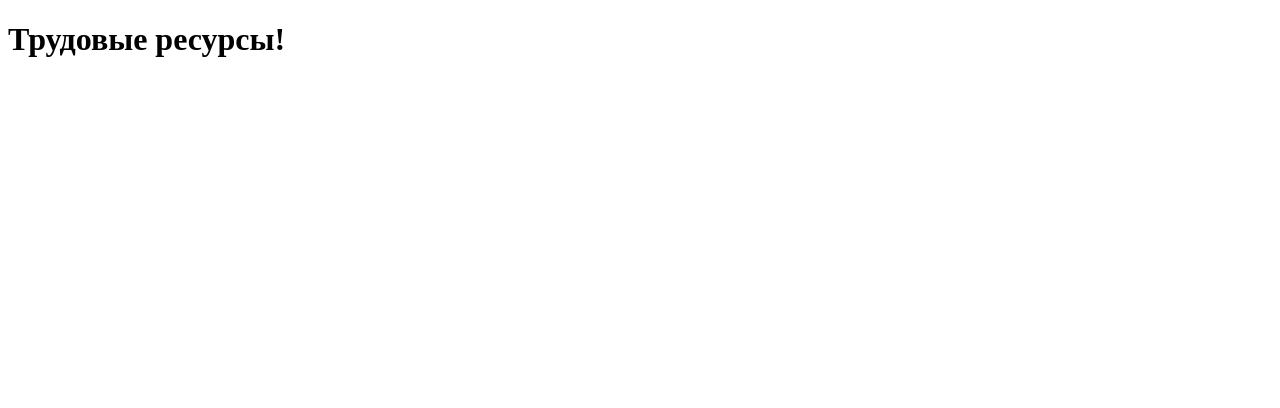
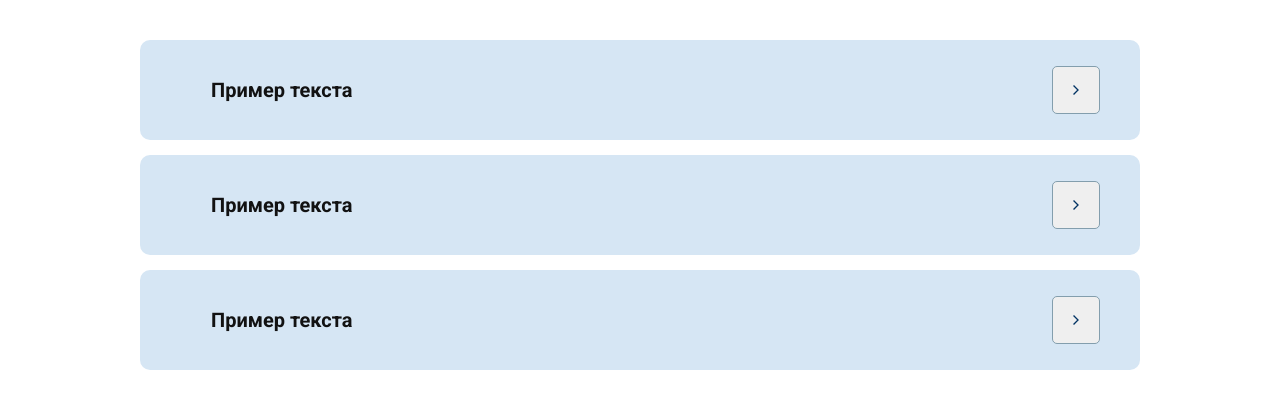
Before and after one commit to Trudovyereservy/frontend_part, a Next.js app: page / in a window 1280 px wide. Shown: the top 408 px of the page. Built offline with nearby package versions, Linux system fonts and the light colour scheme.

Commit message:
верстка блока FAQ

```diff
--- a/src/app/layout.tsx
+++ b/src/app/layout.tsx
@@ -1,22 +1,23 @@
 import type { Metadata } from 'next';
-// import { Roboto, Inter } from 'next/font/google';
-import '../styles/globals.scss'
+import { Roboto } from 'next/font/google';
+import '../styles/globals.scss';
 
-// const inter = Inter({ subsets: ['latin'] })
+const roboto = Roboto({ subsets: ['latin'], display: 'swap', variable: '--font-roboto', weight: ['400', '500', '700'] });
 
 export const metadata: Metadata = {
   title: 'Трудовые резервы',
-  description: 'Общественно полезный фонд кадрового и спортивно-культурного развития “Трудовые резервы”',
+  description:
+    'Общественно полезный фонд кадрового и спортивно-культурного развития “Трудовые резервы”',
+};
+
+export default function RootLayout({ children }: { children: React.ReactNode }) {
+  return (
+    <html lang="ru" className={roboto.variable}>
+      <body>
+        <div className='page__wrapper'>
+          {children}
+        </div>
+      </body>
+    </html>
+  );
 }
-
-export default function RootLayout({
-  children,
-}: {
-  children: React.ReactNode
-}) {
-  return (
-    <html lang="ru">
-      <body>{children}</body>
-    </html>
-  )
-}
--- a/src/app/page.tsx
+++ b/src/app/page.tsx
@@ -1,9 +1,10 @@
+import { Faq } from "@/components/Faq/Faq";
 import styles from "./page.module.scss";
 
 export default function Home() {
   return (
     <main className={styles.main}>
-      <h1>Трудовые ресурсы!</h1>
+      <Faq />
     </main>
   );
 }
--- /dev/null
+++ b/src/components/Faq/Faq.module.scss
@@ -0,0 +1,45 @@
+@import '../../styles/_variables.scss';
+@import '../../styles/_mixins.scss';
+
+.faq {
+  max-width: 1440px;
+  width: 100%;
+  margin: 0 auto;
+  padding: 40px 140px 70px 140px;
+  box-sizing: border-box;
+  font-family: Roboto, sans-serif;
+}
+
+.faq__container {
+  width: 100%;
+  display: flex;
+  flex-direction: column;
+  gap: 15px;
+  padding: 0;
+  list-style-type: none;
+}
+
+.faq__title {
+  display: none;
+  color: #003263;
+  font-size: 34px;
+  font-style: normal;
+  font-weight: 700;
+  line-height: 1.13188;
+  margin: 0 auto 30px;
+}
+
+@include tablet {
+  .faq {
+    padding: 40px 42px 100px 42px;
+  }
+}
+@include mobile {
+  .faq {
+    padding: 20px 46px 100px 48px;
+  }
+  .faq__title {
+    display: block;
+
+  }
+}
--- /dev/null
+++ b/src/components/Faq/Faq.tsx
@@ -0,0 +1,17 @@
+import styles from "./Faq.module.scss"
+import { FaqItem } from "../FaqItem/FaqItem"
+
+const Faq = () => {
+    return(
+        <section className={styles.faq}>
+            <h2 className={styles.faq__title}>Пример текста</h2>
+            <ul className={styles.faq__container}>
+                <FaqItem />
+                <FaqItem />
+                <FaqItem />
+            </ul>
+        </section>
+    )
+}
+
+export { Faq }
--- /dev/null
+++ b/src/components/FaqItem/FaqItem.module.scss
@@ -0,0 +1,79 @@
+@import '../../styles/_variables.scss';
+@import '../../styles/_mixins.scss';
+
+.faqitem {
+  background-color: #d6e6f4;
+  border-radius: 10px;
+}
+
+.faqitem__wrapper {
+  display: flex;
+  justify-content: space-between;
+  align-items: center;
+  padding: 26px 40px 26px 71px;
+}
+
+.faqitem__wrapper_open {
+  padding: 30px 40px 9px 71px;
+}
+
+.faqitem__title {
+  color: #121212;
+  font-size: 20px;
+  font-style: normal;
+  font-weight: 600;
+  line-height: 1.65; /* 33px */
+}
+
+.faqitem__button {
+  min-width: 48px;
+  min-height: 48px;
+  border: 1px solid #839ead;
+  border-radius: 5px;
+  padding: 0;
+  background-image: url('../../../public/chevron\ .\ arrows.svg');
+  background-position: center;
+  background-repeat: no-repeat;
+  cursor: pointer;
+}
+
+.faqitem__button_active {
+  border: 1px solid #d1172c;
+  background-image: url('../../../public/chevron\ .\ arrows.active.svg');
+}
+
+.faqitem__paragraph {
+  display: none;
+  padding: 0 88px 47px 71px;
+  color: #545454;
+  font-size: 15px;
+  font-style: normal;
+  font-weight: 400;
+  line-height: 1.7;
+}
+
+.faqitem__paragraph_open {
+  display: block;
+}
+
+@include mobile {
+  .faqitem__title {
+    font-size: 14px;
+    font-weight: 700;
+    line-height: 1.63418%;
+  }
+
+  .faqitem__paragraph {
+    padding: 0 18px 18px 18px;
+    font-size: 14px;
+    line-height: 1.65;
+  }
+
+  .faqitem__wrapper {
+    padding: 16px 33px 16px 18px;
+  }
+
+  .faqitem__wrapper_open {
+    padding: 19px 33px 12px 18px;
+  }
+}
--- /dev/null
+++ b/src/components/FaqItem/FaqItem.tsx
@@ -0,0 +1,39 @@
+'use client';
+import styles from './FaqItem.module.scss';
+import { useState } from 'react';
+
+const FaqItem = () => {
+  const [isItemOpened, setIsItemOpened] = useState(false);
+  const handleOpenItem = () => {
+    setIsItemOpened(!isItemOpened);
+  };
+
+  return (
+    <li className={styles.faqitem}>
+      <div
+        className={`${styles.faqitem__wrapper} ${isItemOpened ? styles.faqitem__wrapper_open : ''}`}
+      >
+        <h3 className={styles.faqitem__title}>Пример текста</h3>
+        <button
+          className={`${styles.faqitem__button} ${
+            isItemOpened ? styles.faqitem__button_active : ''
+          }`}
+          onClick={handleOpenItem}
+        />
+      </div>
+      <p
+        className={`${styles.faqitem__paragraph} ${
+          isItemOpened ? styles.faqitem__paragraph_open : ''
+        } `}
+      >
+        Пример текста пример текста пример текста пример текста пример текста пример текста пример
+        текста пример текста пример текста пример текста пример текста пример текста пример текста
+        пример текста пример текста пример текста пример текста пример текста пример текста пример
+        текста пример текста пример текста пример текста пример текста пример текста пример текста
+        пример текста пример текста пример текста пример текста пример текста
+      </p>
+    </li>
+  );
+};
+
+export { FaqItem };
--- /dev/null
+++ b/src/styles/_mixins.scss
@@ -0,0 +1,23 @@
+@mixin desktop() {
+    @media (max-width: $breakpoint_desktop) {
+        @content;
+    }
+}
+
+@mixin laptop() {
+    @media (max-width: $breakpoint_laptop) {
+        @content;
+    }
+}
+
+@mixin tablet() {
+    @media (max-width: $breakpoint_tablet) {
+        @content;
+    }
+}
+
+@mixin mobile() {
+    @media (max-width: $breakpoint_mobile) {
+        @content;
+    }
+}
--- /dev/null
+++ b/src/styles/_variables.scss
@@ -0,0 +1,9 @@
+$bg-color-blue: #003263;
+$bg-color-white: #FFF;
+$bg-color-red: #D1172C;
+
+$breakpoint_desktop: 1280px;
+$breakpoint_laptop: 1024px;
+$breakpoint_netbook: 880px;
+$breakpoint_tablet: 768px;
+$breakpoint_mobile: 460px;
--- a/src/styles/globals.scss
+++ b/src/styles/globals.scss
@@ -0,0 +1,28 @@
+* {
+  box-sizing: border-box;
+  padding: 0;
+  margin: 0;
+}
+
+html,
+body {
+  max-width: 100vw;
+}
+
+body {
+  display: flex;
+  flex-direction: column;
+  justify-content: center;
+  max-width: 1440px;
+  margin: 0 auto;
+
+}
+
+a {
+  color: inherit;
+  text-decoration: none;
+}
+
+.page {
+  max-width: 1440px;
+}
```
Also changed, not shown: public/chevron . arrows.active.svg (added), public/chevron . arrows.svg (added), src/styles/_extends.scss (added).
